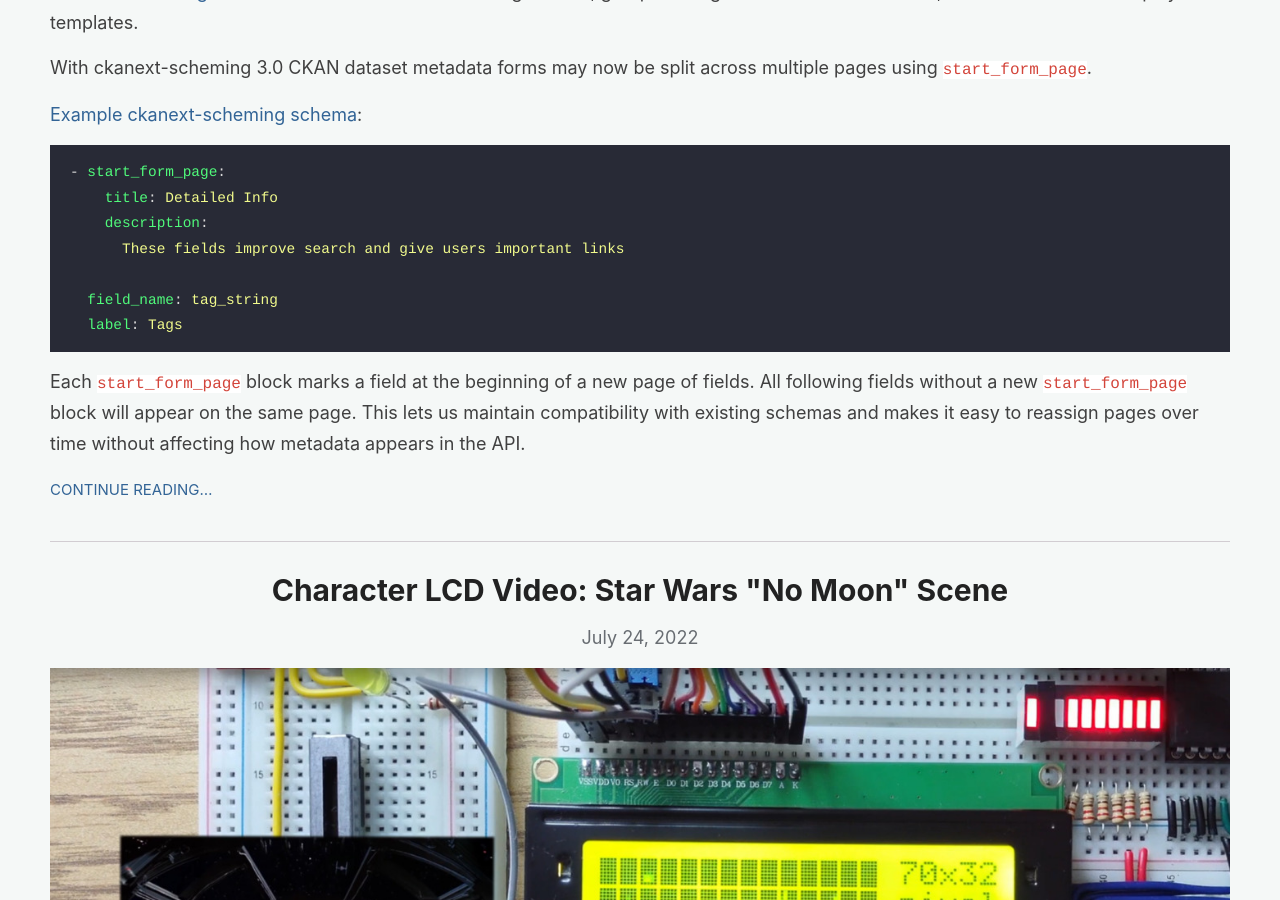
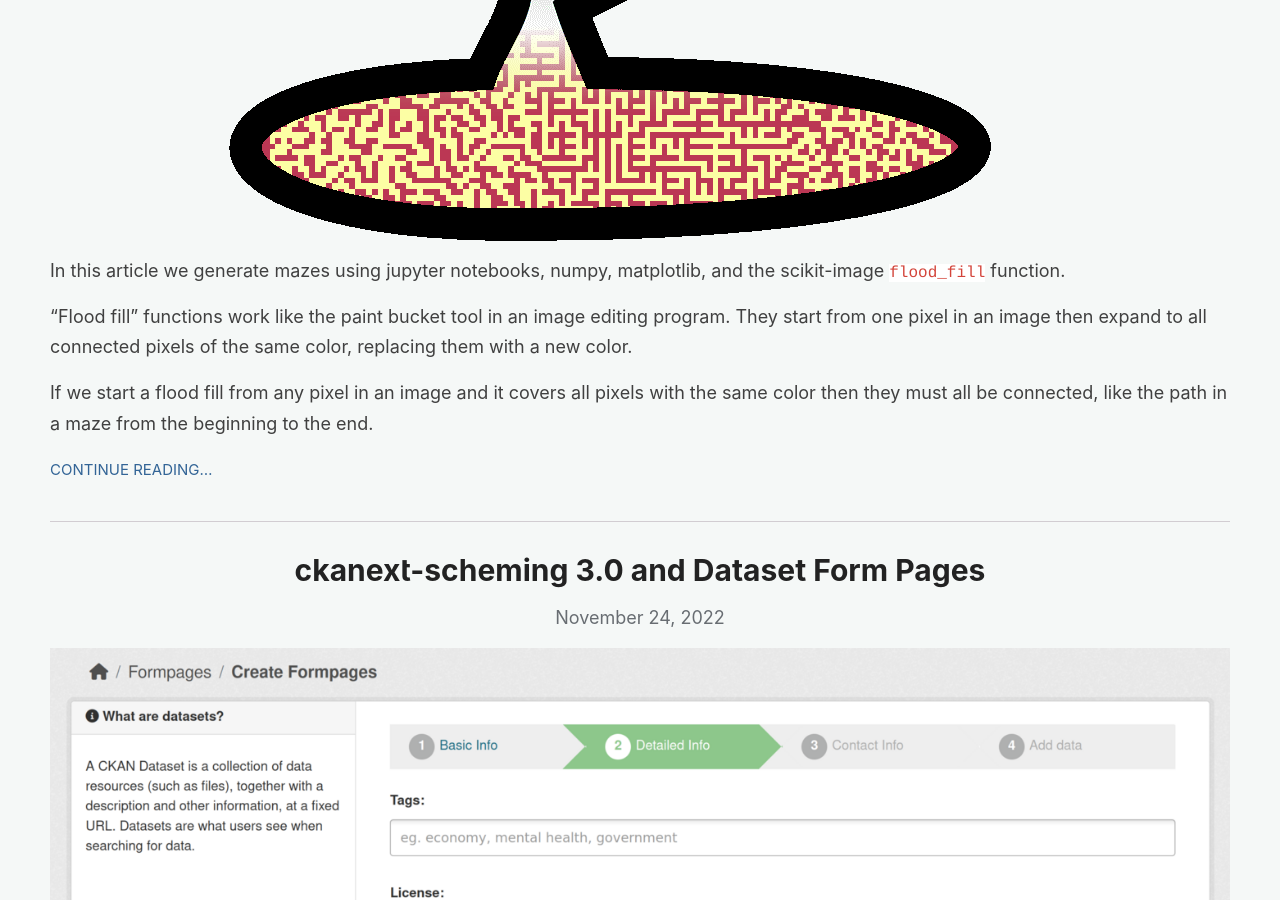
Before and after one commit to wardi/wardi.github.io, a Jekyll site: the page built from index.html, in a window 1280 px wide and 900 px high, scrolled down 882 px. Built offline with Jekyll 4.4.1, drawn with Linux system fonts in a browser that asks for light colours; the list of posts is cut into pages by our own code; some of the changed lines change nothing that is shown; some of the changed text lies outside the part shown.

Commit message:
maze post

```diff
--- a/_pages/flood-fill-mazes.md
+++ b/_posts/2023-07-07-flood-fill-mazes.md
@@ -1,11 +1,8 @@
 ---
-layout: page
-permalink: /flood-fill-mazes/
+layout: post
 title: Flood Fill Mazes
 categories: [Python]
-image: /images/maze4.png
-description:
-  We generate mazes using the scikit-image flood_fill function
+image: /images/maze-combined.png
 excerpt_separator: <!--more-->
 ---
 
```
